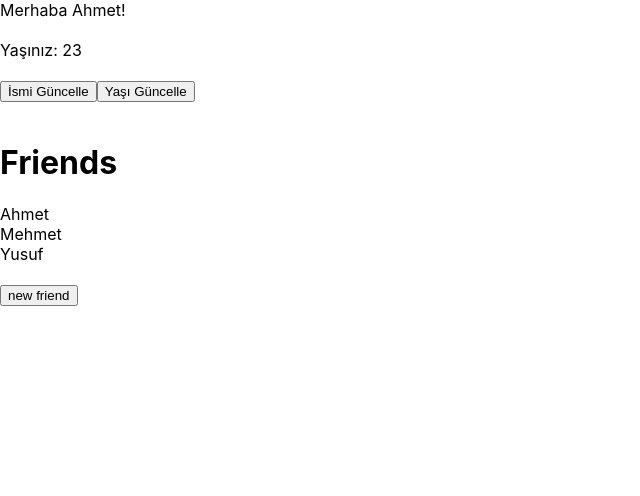
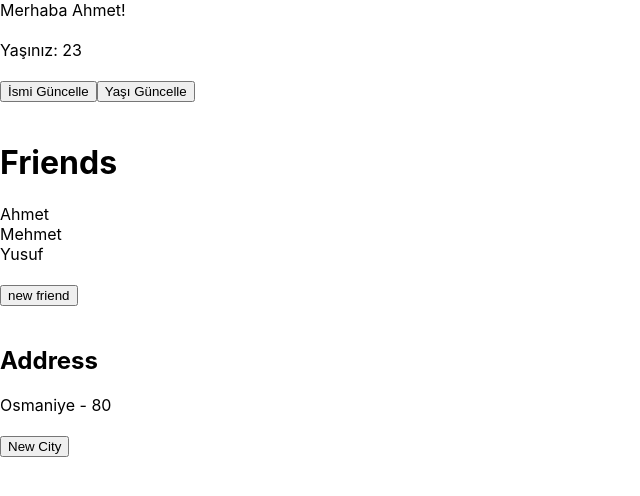
Before and after one commit to ismailgok/FirstReactAppPatika, a React (Create React App) app: page / in a window 1280 px wide. Shown: the top 496 px of the page, without its empty margins (0-640 px from the left). Built offline with nearby package versions, Linux system fonts and the light colour scheme.

Commit message:
Object State

```diff
--- a/src/App.js
+++ b/src/App.js
@@ -6,7 +6,7 @@ function App(){
     const [name,setName] = useState("Ahmet");
     const [age, setAge] = useState(23);
     const [friends, setFriends] = useState(["Ahmet","Mehmet","Yusuf"]);
-
+    const [address, setAddress] = useState({title:"Osmaniye", zip:80})
 
     return(
 
@@ -32,10 +32,19 @@ function App(){
         <br />
 
         <button onClick={() => setFriends([...friends,"Ayşe"])}>new friend</button>
+        <br />
+        <br />
 
+        <h2>Address</h2>
+        <div>
+            {address.title} - {address.zip}
+        </div>
 
+        <br />
+        <button onClick={() => setAddress({...address,title:"Adana"})}>
+            New City
+        </button>
        </div>
-
 
     );
 
```
